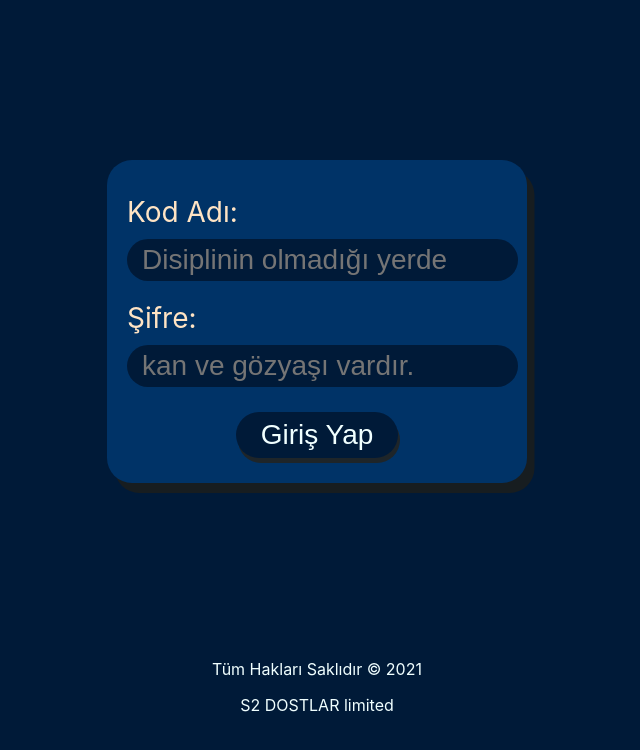
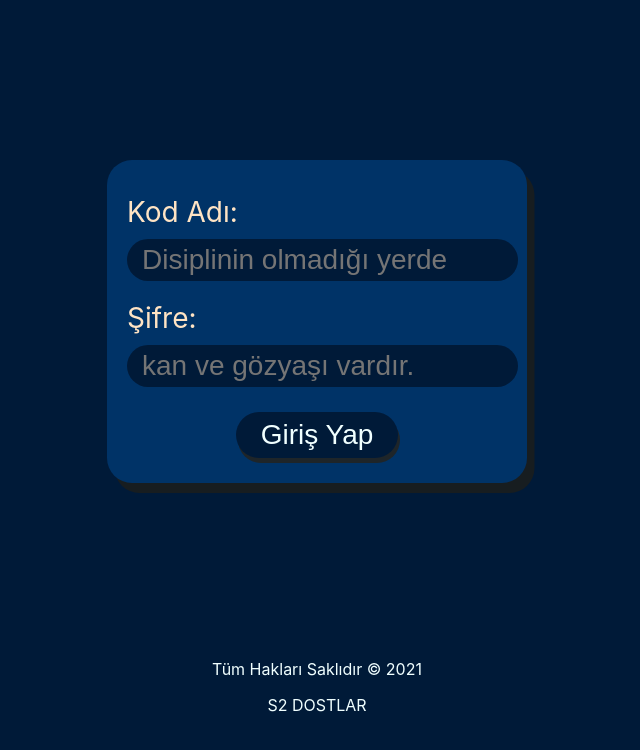
Before and after one commit to gulbasozan/s2dostlar, a React (Create React App) app: page /login in a window 1280 px wide. Shown: the top 750 px of the page, without its empty margins (323-963 px from the left). Built offline with nearby package versions, Linux system fonts and the light colour scheme; no server answers.

Commit message:
final privacy test

```diff
--- a/src/components/Footer.js
+++ b/src/components/Footer.js
@@ -4,7 +4,7 @@ const Footer = () => {
     return (
         <div>
             <p>Tüm Hakları Saklıdır &copy; 2021</p>
-            <p>S2 DOSTLAR limited</p>
+            <p>S2 DOSTLAR</p>
         </div>
     )
 }
```
